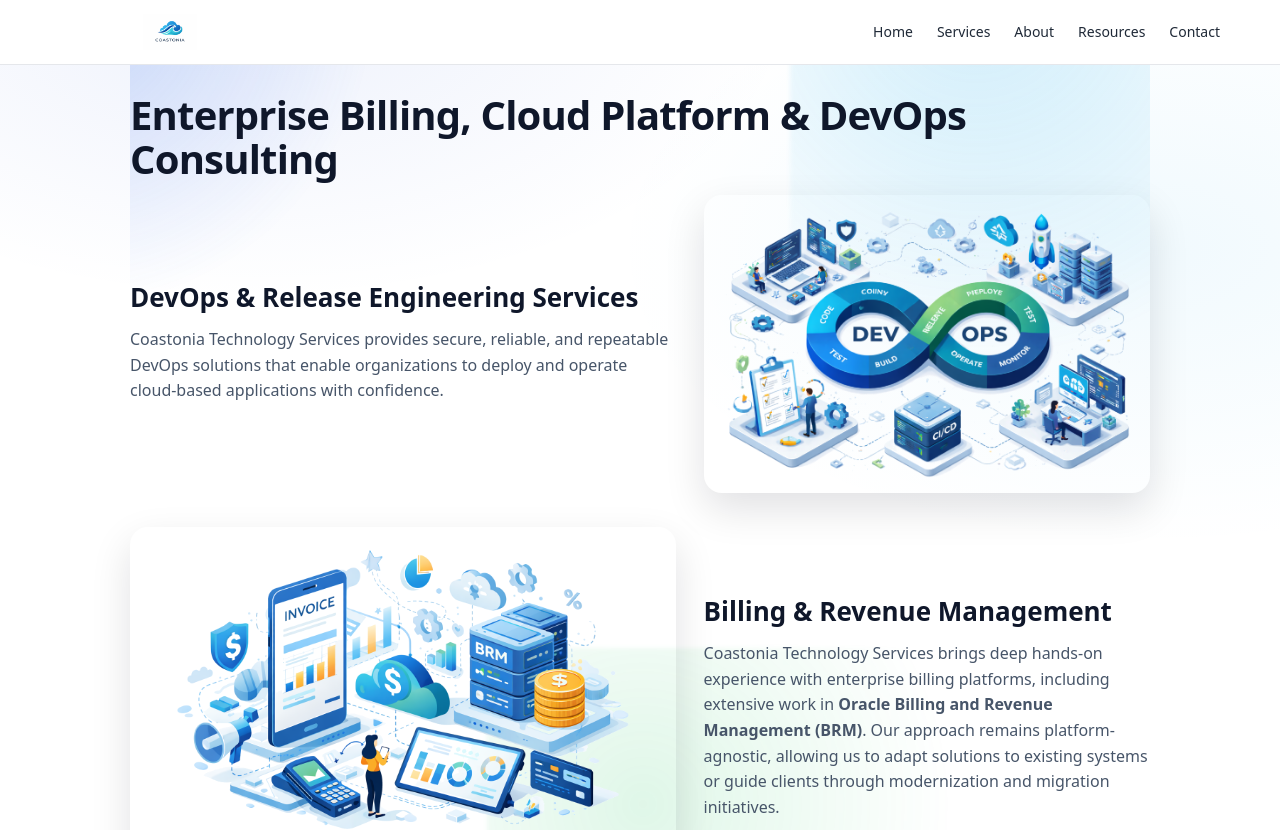
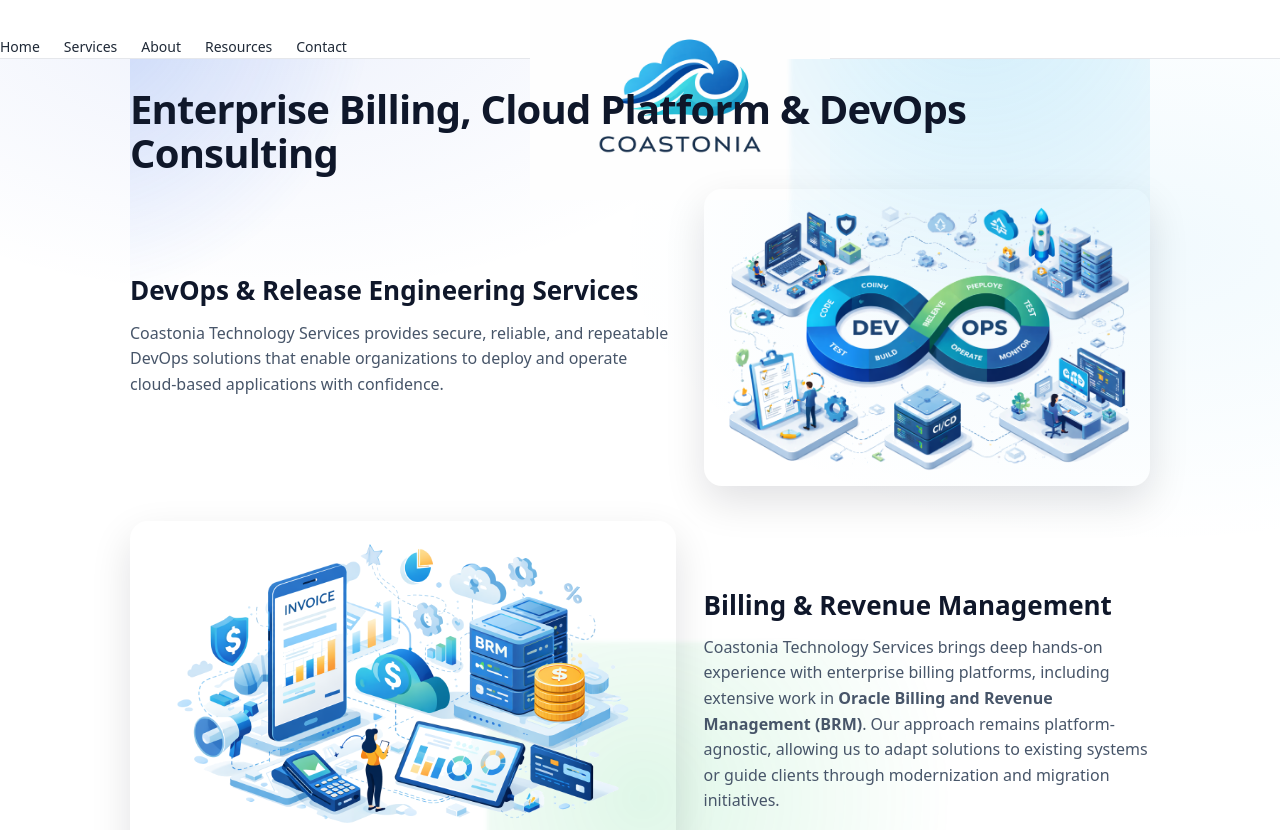
Before and after one commit to jhynes39/coastonia, a Next.js app: page / in a window 1280 px wide. Shown: the top 830 px of the page. Built offline with nearby package versions, Linux system fonts and the light colour scheme.

Commit message:
Simplify header: logo + links only

```diff
--- a/app/components/Nav.tsx
+++ b/app/components/Nav.tsx
@@ -9,16 +9,15 @@ export default function Nav() {
 
   return (
     <header className="siteHeader">
-      <div className="headerInner">
         {/* Logo */}
         <Link href="/" className="brand" onClick={() => setOpen(false)}>
           <div className="brandLogo">
             <Image
               src="/images/coastonia-logo.png"
               alt="Coastonia Technology Services"
-              fill
+	       width={300}
+        	height={200}
               priority
-              style={{ objectFit: "contain" }}
             />
           </div>
         </Link>
@@ -40,7 +39,6 @@ export default function Nav() {
         >
           ☰
         </button>
-      </div>
 
       {/* Mobile menu */}
       {open && (
```
